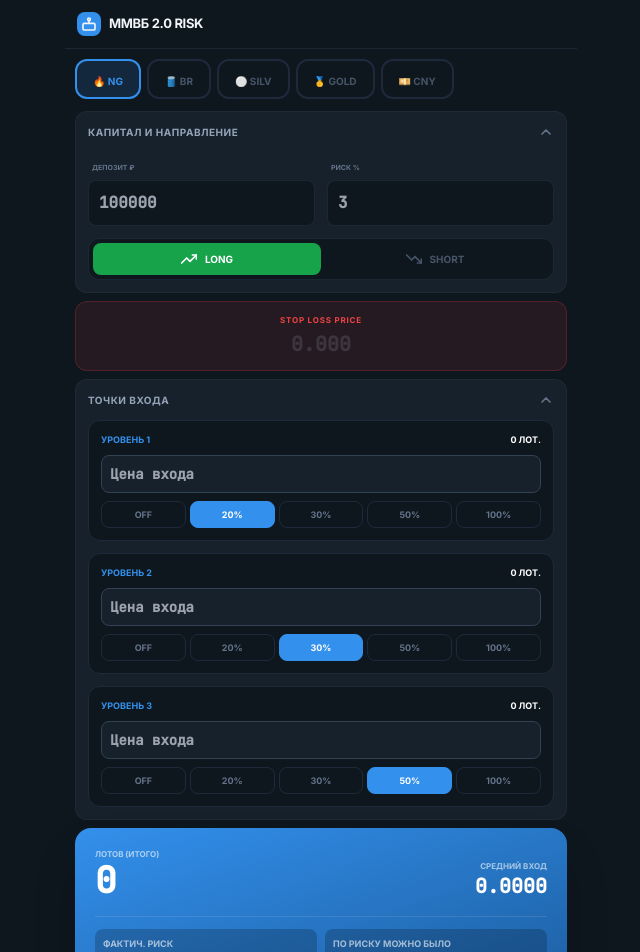
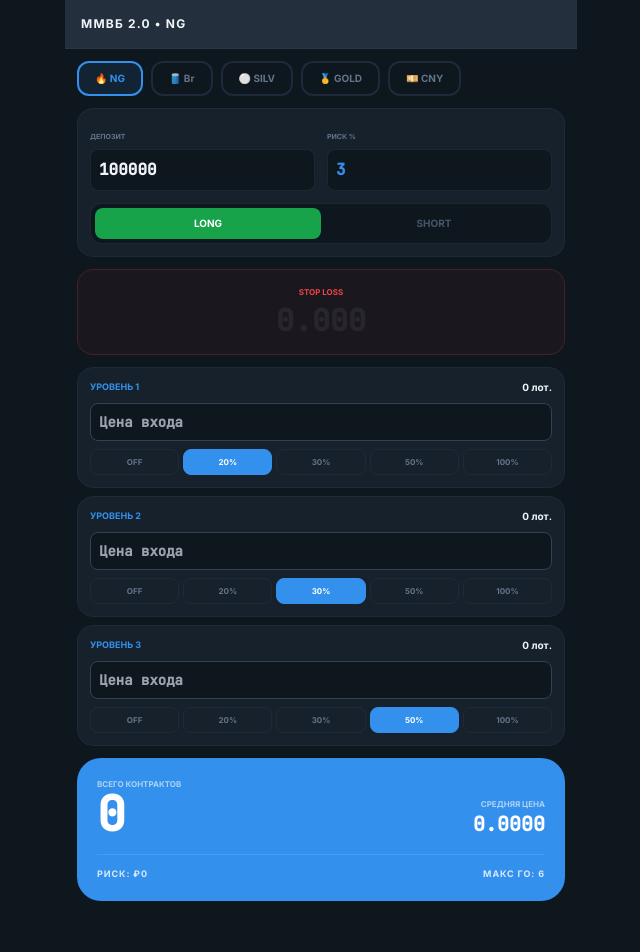
Before and after one commit to fayazovkirill-sketch/my-risk-terminal, a React (Vite) app: page / in a window 1280 px wide. Shown: the top 952 px of the page, without its empty margins (319-959 px from the left). Built offline with nearby package versions, Linux system fonts and the light colour scheme.

Commit message:
Update App.tsx

```diff
--- a/App.tsx
+++ b/App.tsx
@@ -2,213 +2,206 @@ import React, { useState, useMemo, useEffect } from 'react';
 import { Direction, Instrument, CalculationResult, EntryLevel, LevelResult } from './types';
 import { INSTRUMENTS } from './constants';
 
-declare global {
-  interface Window {
-    Telegram: any;
-  }
+// Тип для хранения памяти конкретного инструмента
+interface InstrumentMemory {
+  stopPrice: number | null;
+  levels: EntryLevel[];
 }
 
-// Icons
-const TrendingUp = () => <svg xmlns="http://www.w3.org/2000/svg" className="w-4 h-4" viewBox="0 0 24 24" fill="none" stroke="currentColor" strokeWidth="2.5" strokeLinecap="round" strokeLinejoin="round"><polyline points="23 6 13.5 15.5 8.5 10.5 1 18"></polyline><polyline points="17 6 23 6 23 12"></polyline></svg>;
-const TrendingDown = () => <svg xmlns="http://www.w3.org/2000/svg" className="w-4 h-4" viewBox="0 0 24 24" fill="none" stroke="currentColor" strokeWidth="2.5" strokeLinecap="round" strokeLinejoin="round"><polyline points="23 18 13.5 8.5 8.5 13.5 1 6"></polyline><polyline points="17 18 23 18 23 12"></polyline></svg>;
-const ChevronDown = () => <svg xmlns="http://www.w3.org/2000/svg" className="w-4 h-4" viewBox="0 0 24 24" fill="none" stroke="currentColor" strokeWidth="2.5" strokeLinecap="round" strokeLinejoin="round"><polyline points="6 9 12 15 18 9"></polyline></svg>;
-const BotIcon = () => <svg xmlns="http://www.w3.org/2000/svg" className="w-4 h-4" viewBox="0 0 24 24" fill="none" stroke="currentColor" strokeWidth="2.5" strokeLinecap="round" strokeLinejoin="round"><rect x="3" y="11" width="18" height="10" rx="2"></rect><circle cx="12" cy="5" r="2"></circle><path d="M12 7v4"></path></svg>;
-
-const Accordion: React.FC<{ title: string; children: React.ReactNode; defaultOpen?: boolean }> = ({ title, children, defaultOpen = false }) => {
-  const [isOpen, setIsOpen] = useState(defaultOpen);
-  return (
-    <div className="bg-[#17212b] rounded-xl border border-slate-700/30 overflow-hidden mb-2">
-      <button onClick={() => setIsOpen(!isOpen)} className="w-full p-3 flex justify-between items-center hover:bg-slate-800/10 transition-colors">
-        <span className="font-bold text-[10px] text-slate-400 uppercase tracking-wider">{title}</span>
-        <div className={`text-slate-500 transition-transform ${isOpen ? 'rotate-180' : ''}`}><ChevronDown /></div>
-      </button>
-      <div className={`p-3 pt-0 ${isOpen ? 'block' : 'hidden'}`}>{children}</div>
-    </div>
-  );
-};
-
 const App: React.FC = () => {
-  const [deposit, setDeposit] = useState<number>(100000);
-  const [riskPercent, setRiskPercent] = useState<number>(3);
+  const [deposit, setDeposit] = useState<number | null>(100000);
+  const [riskPercent, setRiskPercent] = useState<number | null>(3);
   const [direction, setDirection] = useState<Direction>(Direction.LONG);
   const [selectedInstrument, setSelectedInstrument] = useState<Instrument>(INSTRUMENTS[0]);
 
-  const [marginLong, setMarginLong] = useState<number>(selectedInstrument.initialMarginLong || 0);
-  const [marginShort, setMarginShort] = useState<number>(selectedInstrument.initialMarginShort || 0);
+  // Объект-память, где ключ — ID инструмента
+  const [memory, setMemory] = useState<Record<string, InstrumentMemory>>({});
 
-  const [instrumentStops, setInstrumentStops] = useState<Record<string, number>>({});
-  const stopPrice = instrumentStops[selectedInstrument.id] || 0;
-
-  const [levels, setLevels] = useState<EntryLevel[]>([
+  // Инициализируем память для нового инструмента, если её ещё нет
+  useEffect(() => {
+    if (!memory[selectedInstrument.id]) {
+      setMemory(prev => ({
+        ...prev,
+        [selectedInstrument.id]: {
+          stopPrice: null,
+          levels: [
             { label: 'Уровень 1', price: 0, share: 0.2 },
             { label: 'Уровень 2', price: 0, share: 0.3 },
             { label: 'Уровень 3', price: 0, share: 0.5 },
-  ]);
-
-  useEffect(() => {
-    setMarginLong(selectedInstrument.initialMarginLong || 0);
-    setMarginShort(selectedInstrument.initialMarginShort || 0);
+          ]
+        }
+      }));
+    }
   }, [selectedInstrument]);
 
-  const handleNumericInput = (value: string, setter: (val: number) => void) => {
-    const normalized = value.replace(',', '.');
-    if (normalized === '' || !isNaN(Number(normalized))) setter(Number(normalized));
+  // Текущие данные из памяти
+  const currentData = memory[selectedInstrument.id] || {
+    stopPrice: null,
+    levels: [{ label: 'Уровень 1', price: 0, share: 0.2 }, { label: 'Уровень 2', price: 0, share: 0.3 }, { label: 'Уровень 3', price: 0, share: 0.5 }]
+  };
+
+  const handleInput = (val: string, setter: (v: number | null) => void) => {
+    const clean = val.replace(',', '.');
+    setter(clean === '' ? null : Number(clean));
+  };
+
+  // Функции для обновления памяти инструмента
+  const setStoredStop = (val: string) => {
+    const clean = val.replace(',', '.');
+    const price = clean === '' ? null : Number(clean);
+    setMemory(prev => ({
+      ...prev,
+      [selectedInstrument.id]: { ...prev[selectedInstrument.id], stopPrice: price }
+    }));
+  };
+
+  const setStoredLevelPrice = (idx: number, val: string) => {
+    const clean = val.replace(',', '.');
+    const price = clean === '' ? 0 : Number(clean);
+    const newLevels = [...currentData.levels];
+    newLevels[idx].price = price;
+    setMemory(prev => ({
+      ...prev,
+      [selectedInstrument.id]: { ...prev[selectedInstrument.id], levels: newLevels }
+    }));
+  };
+
+  const setStoredLevelShare = (idx: number, share: number) => {
+    const newLevels = [...currentData.levels];
+    newLevels[idx].share = share;
+    setMemory(prev => ({
+      ...prev,
+      [selectedInstrument.id]: { ...prev[selectedInstrument.id], levels: newLevels }
+    }));
   };
 
   const results = useMemo(() => {
-    const totalTargetRiskRub = (deposit * riskPercent) / 100;
-    const activeLevels = levels.filter(l => l.price > 0 && l.share > 0);
-    const totalActiveShare = activeLevels.reduce((acc, l) => acc + l.share, 0);
-    const currentMargin = direction === Direction.LONG ? marginLong : marginShort;
-    const maxByMargin = currentMargin > 0 ? Math.floor(deposit / currentMargin) : 0;
+    const dep = deposit || 0;
+    const risk = riskPercent || 0;
+    const stop = currentData.stopPrice || 0;
 
-    let theoreticalTotalContracts = 0;
+    const targetRiskRub = (dep * risk) / 100;
+    const activeLevels = currentData.levels.filter(l => l.price > 0 && l.share > 0);
+    const totalShare = activeLevels.reduce((acc, l) => acc + l.share, 0);
 
+    const margin = direction === Direction.LONG
+      ? (selectedInstrument.initialMarginLong || 0)
+      : (selectedInstrument.initialMarginShort || 0);
+
+    const maxLots = margin > 0 ? Math.floor(dep / margin) : 0;
+
+    let theoreticalTotal = 0;
     const levelResults = activeLevels.map(level => {
-      // ПРОВЕРКА ЛОГИКИ НАПРАВЛЕНИЯ
-      const isPriceValid = direction === Direction.LONG ? level.price > stopPrice : level.price < stopPrice;
+      const isValid = direction === Direction.LONG ? level.price > stop : level.price < stop;
+      if (!isValid || stop === 0) return { ...level, contracts: 0, isValid: false, riskPerContract: 0, allocatedRisk: 0 };
 
-      if (!isPriceValid || stopPrice === 0) {
-        return { label: level.label, price: level.price, contracts: 0, riskPerContract: 0, allocatedRisk: 0, isValid: false };
-      }
+      const factor = totalShare > 0 ? (level.share / totalShare) : 0;
+      const ticks = Math.abs(level.price - stop) / (selectedInstrument.priceStep || 0.001);
+      const riskPerLot = ticks * (selectedInstrument.stepPrice || 1);
+      const contracts = riskPerLot > 0 ? Math.floor((targetRiskRub * factor) / riskPerLot) : 0;
+      theoreticalTotal += contracts;
 
-      const effectiveShare = totalActiveShare > 0 ? (level.share / totalActiveShare) : 0;
-      const allocatedRiskTarget = totalTargetRiskRub * effectiveShare;
-      const distance = Math.abs(level.price - stopPrice);
-      const ticks = distance / (selectedInstrument.priceStep || 0.001);
-      const riskPerContract = ticks * (selectedInstrument.stepPrice || 1);
-
-      const contracts = riskPerContract > 0 ? Math.floor(allocatedRiskTarget / riskPerContract) : 0;
-      theoreticalTotalContracts += contracts;
-
-      return {
-        label: level.label, price: level.price, contracts, riskPerContract, allocatedRisk: contracts * riskPerContract, isValid: true
-      };
+      return { ...level, contracts, riskPerContract: riskPerLot, allocatedRisk: contracts * riskPerLot, isValid: true };
     });
 
-    const isLimitedByMargin = theoreticalTotalContracts > maxByMargin;
-    const finalTotalContracts = isLimitedByMargin ? maxByMargin : theoreticalTotalContracts;
+    const isLimited = theoreticalTotal > maxLots;
+    const finalTotal = isLimited ? maxLots : theoreticalTotal;
 
-    if (isLimitedByMargin && theoreticalTotalContracts > 0) {
-      const factor = maxByMargin / theoreticalTotalContracts;
+    if (isLimited && theoreticalTotal > 0) {
+      const scale = maxLots / theoreticalTotal;
       levelResults.forEach(l => {
-        l.contracts = Math.floor(l.contracts * factor);
+        l.contracts = Math.floor(l.contracts * scale);
         l.allocatedRisk = l.contracts * l.riskPerContract;
       });
     }
 
     return {
-      totalRiskRub: levelResults.reduce((acc, l) => acc + l.allocatedRisk, 0),
-      levels: levelResults,
-      totalContracts: finalTotalContracts,
-      averagePrice: finalTotalContracts > 0 ? levelResults.reduce((acc, l) => acc + (l.price * l.contracts), 0) / finalTotalContracts : 0,
-      theoreticalTotalContracts,
-      maxByMargin,
-      isLimitedByMargin
+      totalContracts: finalTotal,
+      totalRisk: levelResults.reduce((acc, l) => acc + l.allocatedRisk, 0),
+      avgPrice: finalTotal > 0 ? levelResults.reduce((acc, l) => acc + (l.price * l.contracts), 0) / finalTotal : 0,
+      maxLots,
+      isLimited,
+      levelResults
     };
-  }, [deposit, riskPercent, levels, stopPrice, selectedInstrument, marginLong, marginShort, direction]);
+  }, [deposit, riskPercent, currentData, direction, selectedInstrument]);
 
   return (
-    <div className="min-h-screen pb-32 max-w-lg mx-auto bg-[#0e161e] text-slate-100 flex flex-col antialiased">
-      <header className="p-3 border-b border-slate-700/40 flex items-center justify-between">
-        <div className="flex items-center gap-2">
-          <div className="bg-[#3390ec] p-1 rounded-lg"><BotIcon /></div>
-          <h1 className="font-black text-[13px] uppercase tracking-tight">ММВБ 2.0 RISK</h1>
-        </div>
+    <div className="min-h-screen pb-32 max-w-lg mx-auto bg-[#0e161e] text-slate-100 antialiased">
+      <header className="p-4 border-b border-slate-700/40 bg-[#242f3d] font-black text-xs uppercase tracking-widest">
+        ММВБ 2.0 • {selectedInstrument.ticker}
       </header>
 
-      <main className="p-2.5 space-y-2">
-        <section className="flex gap-1.5 overflow-x-auto pb-1 no-scrollbar">
-          {INSTRUMENTS.map((inst) => (
-            <button key={inst.id} onClick={() => setSelectedInstrument(inst)} className={`flex-shrink-0 px-4 py-1.5 rounded-xl border-2 transition-all ${selectedInstrument.id === inst.id ? 'border-[#3390ec] bg-[#3390ec]/15 text-[#3390ec]' : 'border-slate-800 text-slate-600'}`}>
-              <span className="font-black text-[10px] uppercase">{inst.icon} {inst.ticker}</span>
+      <main className="p-3 space-y-3">
+        {/* Инструменты */}
+        <div className="flex gap-2 overflow-x-auto no-scrollbar">
+          {INSTRUMENTS.map(inst => (
+            <button key={inst.id} onClick={() => setSelectedInstrument(inst)} className={`px-4 py-2 rounded-xl border-2 text-[10px] font-bold transition-all ${selectedInstrument.id === inst.id ? 'border-[#3390ec] bg-[#3390ec]/10 text-[#3390ec]' : 'border-slate-800 text-slate-500'}`}>
+              {inst.icon} {inst.ticker}
             </button>
           ))}
-        </section>
+        </div>
 
-        <Accordion title="Капитал и Направление" defaultOpen={true}>
-          <div className="grid grid-cols-2 gap-3">
+        {/* Настройки депо */}
+        <div className="bg-[#17212b] p-3 rounded-2xl border border-slate-700/30 grid grid-cols-2 gap-3">
           <div className="space-y-1">
-               <label className="text-[7px] font-bold text-slate-500 uppercase px-1">Депозит ₽</label>
-               <input type="text" inputMode="decimal" placeholder="100000" onChange={(e) => handleNumericInput(e.target.value, setDeposit)} className="w-full bg-[#0e161e] border border-slate-700/40 rounded-lg p-2.5 mono font-bold" />
+            <label className="text-[7px] font-bold text-slate-500 uppercase">Депозит</label>
+            <input type="text" inputMode="decimal" value={deposit ?? ''} onChange={e => handleInput(e.target.value, setDeposit)} className="w-full bg-[#0e161e] rounded-lg p-2 mono font-bold border border-slate-700/40" />
           </div>
           <div className="space-y-1">
-               <label className="text-[7px] font-bold text-slate-500 uppercase px-1">Риск %</label>
-               <input type="text" inputMode="decimal" placeholder="3" onChange={(e) => handleNumericInput(e.target.value, setRiskPercent)} className="w-full bg-[#0e161e] border border-slate-700/40 rounded-lg p-2.5 mono text-[#3390ec] font-bold" />
+            <label className="text-[7px] font-bold text-slate-500 uppercase">Риск %</label>
+            <input type="text" inputMode="decimal" value={riskPercent ?? ''} onChange={e => handleInput(e.target.value, setRiskPercent)} className="w-full bg-[#0e161e] rounded-lg p-2 mono font-bold border border-slate-700/40 text-[#3390ec]" />
+          </div>
+          <div className="col-span-2 flex p-1 bg-[#0e161e] rounded-xl border border-slate-700/40">
+            <button onClick={() => setDirection(Direction.LONG)} className={`flex-1 py-2 rounded-lg text-[10px] font-black ${direction === Direction.LONG ? 'bg-green-600 text-white' : 'text-slate-600'}`}>LONG</button>
+            <button onClick={() => setDirection(Direction.SHORT)} className={`flex-1 py-2 rounded-lg text-[10px] font-black ${direction === Direction.SHORT ? 'bg-red-600 text-white' : 'text-slate-600'}`}>SHORT</button>
           </div>
         </div>
-          <div className="flex mt-3 p-1 bg-[#0e161e] rounded-xl border border-slate-700/40">
-            <button onClick={() => setDirection(Direction.LONG)} className={`flex-1 py-2 rounded-lg flex items-center justify-center gap-2 font-bold text-[10px] ${direction === Direction.LONG ? 'bg-green-600 text-white' : 'text-slate-600'}`}><TrendingUp /> LONG</button>
-            <button onClick={() => setDirection(Direction.SHORT)} className={`flex-1 py-2 rounded-lg flex items-center justify-center gap-2 font-bold text-[10px] ${direction === Direction.SHORT ? 'bg-red-600 text-white' : 'text-slate-600'}`}><TrendingDown /> SHORT</button>
+
+        {/* Стоп-лосс */}
+        <div className="bg-red-500/5 border border-red-500/20 rounded-2xl p-4 text-center">
+          <label className="text-[8px] font-black text-red-500 uppercase block mb-1">STOP LOSS</label>
+          <input type="text" inputMode="decimal" value={currentData.stopPrice ?? ''} placeholder="0.000" onChange={e => setStoredStop(e.target.value)} className="bg-transparent text-3xl font-black mono text-red-500 text-center w-full focus:outline-none placeholder:opacity-10" />
         </div>
-        </Accordion>
 
-        <section className="bg-red-500/10 rounded-xl border border-red-500/20 p-3 text-center">
-          <label className="text-[8px] font-black text-red-500 uppercase block mb-1 tracking-widest">STOP LOSS PRICE</label>
-          <input type="text" inputMode="decimal" placeholder="0.000" onChange={(e) => {
-            const val = e.target.value.replace(',', '.');
-            setInstrumentStops(prev => ({ ...prev, [selectedInstrument.id]: Number(val) }));
-          }} className="bg-transparent text-xl font-black mono text-red-500 text-center w-full focus:outline-none placeholder:opacity-20" />
-        </section>
-
-        <Accordion title="Точки входа" defaultOpen={true}>
-          <div className="space-y-3">
-            {levels.map((level, idx) => {
-              const res = results.levels[idx];
+        {/* Уровни */}
+        <div className="space-y-2">
+          {currentData.levels.map((level, idx) => {
+            const res = results.levelResults[idx];
             const isError = res && !res.isValid && level.price > 0;
             return (
-                <div key={idx} className={`p-3 rounded-xl border transition-all ${isError ? 'border-red-500 bg-red-500/10' : 'border-slate-800 bg-[#0e161e]'}`}>
-                  <div className="flex justify-between items-center mb-2 text-[9px] font-black uppercase">
-                    <span className="text-[#3390ec]">{level.label}</span>
-                    <span className="text-white">{res?.contracts || 0} лот.</span>
+              <div key={idx} className={`p-3 rounded-2xl border ${isError ? 'border-red-500 bg-red-500/5' : 'border-slate-800 bg-[#17212b]'}`}>
+                <div className="flex justify-between mb-2">
+                  <span className="text-[9px] font-black text-[#3390ec] uppercase">{level.label}</span>
+                  <span className="text-[10px] font-bold">{res?.contracts || 0} лот.</span>
                 </div>
-                  <input type="text" inputMode="decimal" placeholder="Цена входа" onChange={(e) => {
-                    const val = e.target.value.replace(',', '.');
-                    const newLevels = [...levels];
-                    newLevels[idx].price = Number(val);
-                    setLevels(newLevels);
-                  }} className={`w-full bg-[#17212b] border rounded-lg p-2 text-sm mono font-bold ${isError ? 'border-red-500 text-red-500' : 'border-slate-700 text-green-400'}`} />
+                <input type="text" inputMode="decimal" value={level.price === 0 ? '' : level.price} placeholder="Цена входа" onChange={e => setStoredLevelPrice(idx, e.target.value)} className={`w-full bg-[#0e161e] rounded-lg p-2 text-sm mono font-bold border ${isError ? 'border-red-500 text-red-500' : 'border-slate-700 text-green-400'}`} />
                 <div className="flex gap-1 mt-2">
                   {[0, 0.2, 0.3, 0.5, 1].map(v => (
-                      <button key={v} onClick={() => {
-                        const newLevels = [...levels];
-                        newLevels[idx].share = v;
-                        setLevels(newLevels);
-                      }} className={`flex-1 py-1.5 rounded-lg text-[9px] font-black border transition-all ${level.share === v ? 'bg-[#3390ec] border-[#3390ec] text-white' : 'border-slate-800 text-slate-500'}`}>{v === 0 ? 'OFF' : `${v*100}%`}</button>
+                    <button key={v} onClick={() => setStoredLevelShare(idx, v)} className={`flex-1 py-1.5 rounded-lg text-[8px] font-bold border ${level.share === v ? 'bg-[#3390ec] border-[#3390ec] text-white' : 'border-slate-800 text-slate-500'}`}>{v === 0 ? 'OFF' : `${v*100}%`}</button>
                   ))}
                 </div>
-                  {isError && <p className="text-[7px] text-red-500 font-black mt-2 uppercase animate-pulse">⚠️ Ошибка: цена {direction === Direction.LONG ? 'ниже' : 'выше'} стопа!</p>}
               </div>
             );
           })}
         </div>
-        </Accordion>
 
-        <section className="mt-4">
-          <div className={`rounded-2xl p-5 shadow-2xl text-white transition-all duration-500 ${results.isLimitedByMargin ? 'bg-gradient-to-br from-orange-600 to-red-600' : 'bg-gradient-to-br from-[#3390ec] to-[#1c5ea1]'}`}>
+        {/* Итог */}
+        <div className={`p-5 rounded-3xl text-white transition-all ${results.isLimited ? 'bg-orange-600' : 'bg-[#3390ec]'}`}>
           <div className="flex justify-between items-end border-b border-white/10 pb-4 mb-3">
             <div>
-                <p className="text-[8px] font-black uppercase opacity-60">ЛОТОВ (ИТОГО)</p>
-                <p className="text-4xl font-black mono tracking-tighter">{results.totalContracts}</p>
-                {results.isLimitedByMargin && <p className="text-[7px] mt-1 font-black bg-black/30 px-1.5 py-0.5 rounded inline-block uppercase tracking-tighter">Лимит по депозиту!</p>}
+              <p className="text-[8px] font-black opacity-60 uppercase">Всего контрактов</p>
+              <p className="text-5xl font-black mono tracking-tighter">{results.totalContracts}</p>
             </div>
             <div className="text-right">
-                <p className="text-[8px] font-black uppercase opacity-60">СРЕДНИЙ ВХОД</p>
-                <p className="text-xl font-black mono">{results.averagePrice.toFixed(4)}</p>
+              <p className="text-[8px] font-black opacity-60 uppercase">Средняя цена</p>
+              <p className="text-xl font-black mono">{results.avgPrice.toFixed(4)}</p>
             </div>
           </div>
-            <div className="grid grid-cols-2 gap-2 text-[9px] font-black uppercase">
-              <div className="bg-black/20 p-2 rounded-lg">
-                <p className="opacity-60 mb-1">Фактич. Риск</p>
-                <p className="text-xs">₽{Math.round(results.totalRiskRub)}</p>
-              </div>
-              <div className="bg-black/20 p-2 rounded-lg">
-                <p className="opacity-60 mb-1">По риску можно было</p>
-                <p className="text-xs opacity-80">{results.theoreticalTotalContracts} лот.</p>
+          <div className="flex justify-between text-[9px] font-black uppercase tracking-widest opacity-80">
+            <span>Риск: ₽{Math.round(results.totalRisk)}</span>
+            <span>Макс ГО: {results.maxLots}</span>
           </div>
         </div>
-          </div>
-        </section>
       </main>
     </div>
   );
```
Lines whose indentation alone changed are shown as unchanged.
